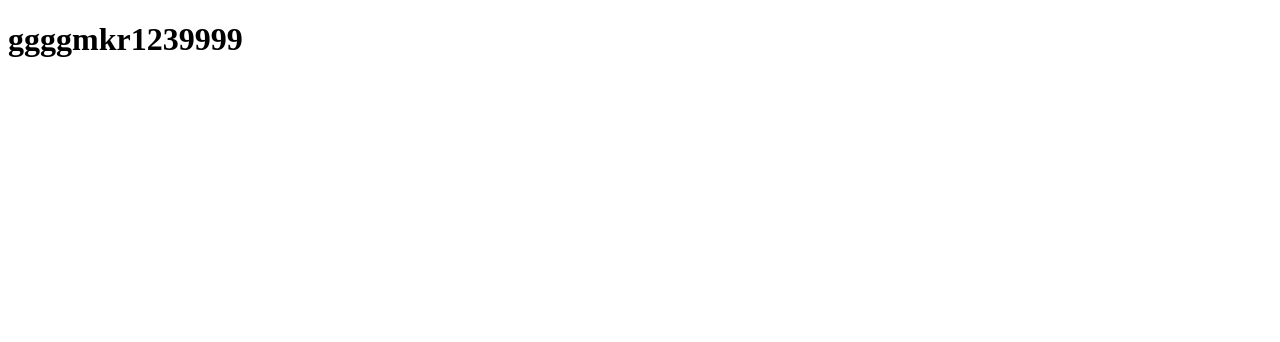
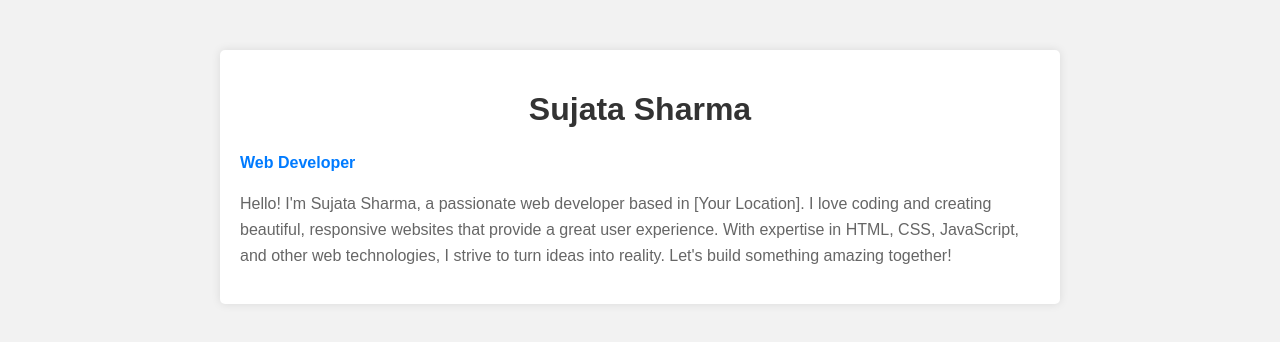
Before and after one commit to codewithsujata/test, a plain HTML site: page index.html in a window 1280 px wide. Drawn offline with Linux system fonts and the light colour scheme.

Commit message:
Update index.html
gggg

```diff
--- a/index.html
+++ b/index.html
@@ -1,11 +1,44 @@
 <!DOCTYPE html>
-<html lang="en" dir="ltr">
-  <head>
-    <meta charset="utf-8">
-    <title></title>
-  </head>
-  <body>
-    <h1>ggggmkr1239999</h1>
-
-  </body>
+<html lang="en">
+<head>
+    <meta charset="UTF-8">
+    <meta name="viewport" content="width=device-width, initial-scale=1.0">
+    <title>Sujata Sharma - Web Developer</title>
+    <style>
+        body {
+            font-family: Arial, sans-serif;
+            margin: 0;
+            padding: 0;
+            background-color: #f2f2f2;
+        }
+        .container {
+            max-width: 800px;
+            margin: 0 auto;
+            padding: 20px;
+            background-color: #fff;
+            border-radius: 5px;
+            box-shadow: 0 0 10px rgba(0, 0, 0, 0.1);
+            margin-top: 50px;
+        }
+        h1 {
+            color: #333;
+            text-align: center;
+        }
+        p {
+            color: #666;
+            line-height: 1.6;
+        }
+        .profession {
+            font-weight: bold;
+            color: #007bff;
+        }
+    </style>
+</head>
+<body>
+    <div class="container">
+        <h1>Sujata Sharma</h1>
+        <p class="profession">Web Developer</p>
+        <p>Hello! I'm Sujata Sharma, a passionate web developer based in [Your Location]. I love coding and creating beautiful, responsive websites that provide a great user experience. With expertise in HTML, CSS, JavaScript, and other web technologies, I strive to turn ideas into reality. Let's build something amazing together!</p>
+    </div>
+</body>
 </html>
```
